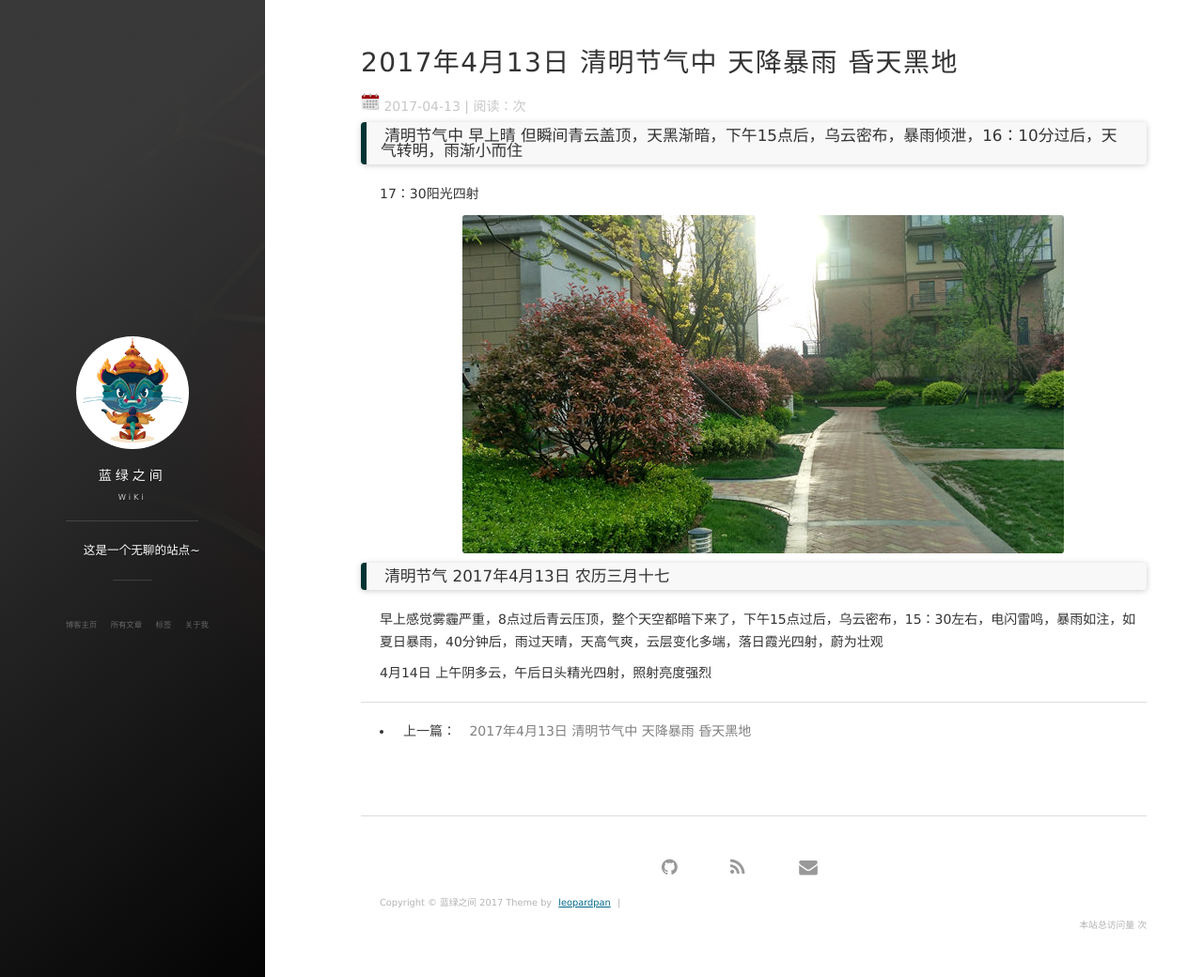
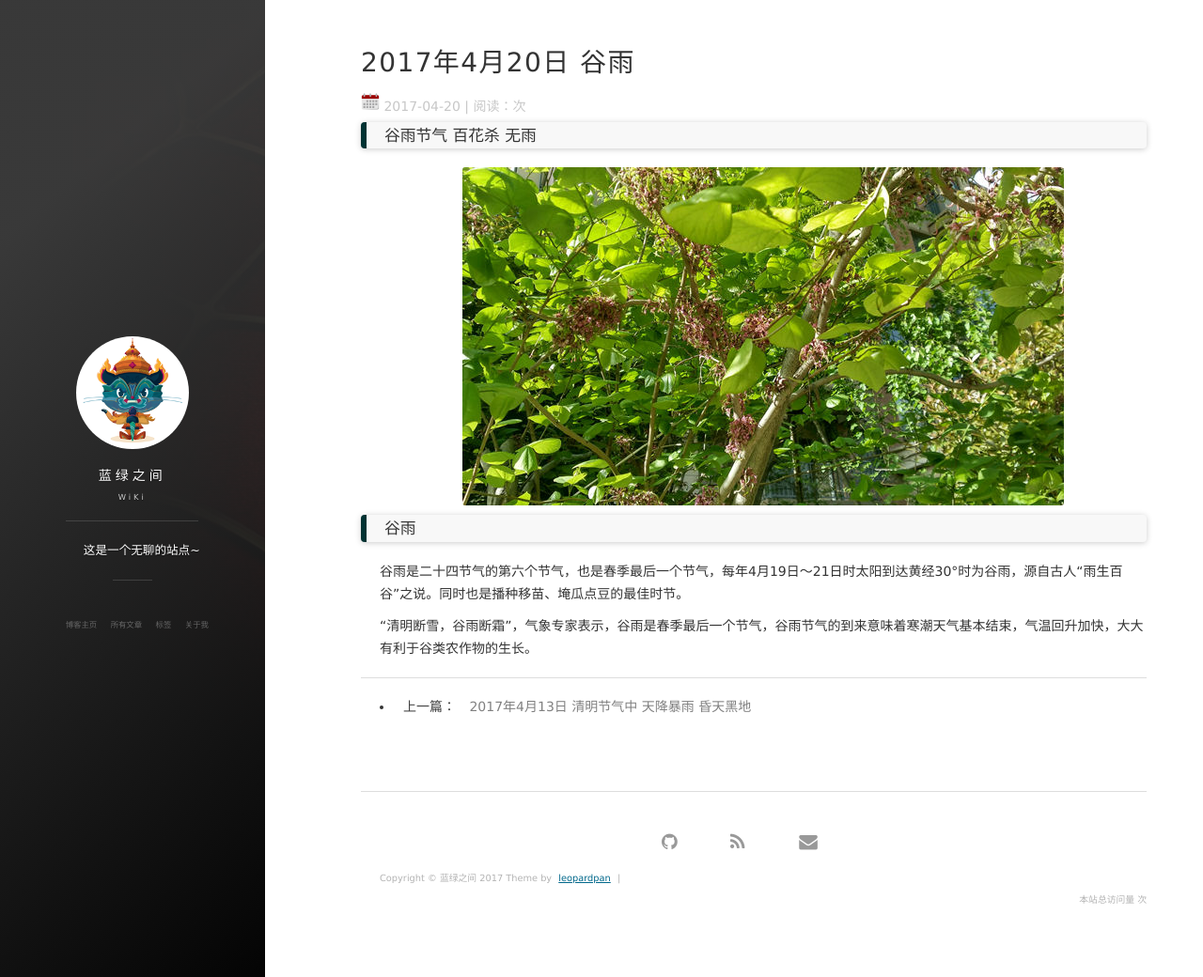
Before and after one commit to 15107355/wiki, a Jekyll site: the page built from _posts/2017-04-20-20170420.md, in a window 1280 px wide and 1040 px high. Shown: the whole window at 94% size. Built offline with Jekyll 4.4.1, drawn with Linux system fonts in a browser that asks for light colours; nearby versions of some CDN libraries; comment, search, counter and statistics services are not loaded.

Commit message:
2017年谷雨

```diff
--- a/_posts/2017-04-20-20170420.md
+++ b/_posts/2017-04-20-20170420.md
@@ -1,19 +1,17 @@
 ---
 layout: post
-title: 2017年4月13日 清明节气中 天降暴雨 昏天黑地
-date: 2017-04-13
+title: 2017年4月20日 谷雨
+date: 2017-04-20
 tag: 二十四节气
 ---
 
-### 清明节气中   早上晴 但瞬间青云盖顶，天黑渐暗，下午15点后，乌云密布，暴雨倾泄，16：10分过后，天气转明，雨渐小而住
+### 谷雨节气  百花杀 无雨
 
-17：30阳光四射
-
-![](/images/24/2017_4_13.jpg)
+![](/images/24/2017_4_20.jpg)
 
 
-### 清明节气  2017年4月13日 农历三月十七
+### 谷雨
 
-早上感觉雾霾严重，8点过后青云压顶，整个天空都暗下来了，下午15点过后，乌云密布，15：30左右，电闪雷鸣，暴雨如注，如夏日暴雨，40分钟后，雨过天晴，天高气爽，云层变化多端，落日霞光四射，蔚为壮观
+谷雨是二十四节气的第六个节气，也是春季最后一个节气，每年4月19日～21日时太阳到达黄经30°时为谷雨，源自古人“雨生百谷”之说。同时也是播种移苗、埯瓜点豆的最佳时节。
 
-4月14日 上午阴多云，午后日头精光四射，照射亮度强烈
+“清明断雪，谷雨断霜”，气象专家表示，谷雨是春季最后一个节气，谷雨节气的到来意味着寒潮天气基本结束，气温回升加快，大大有利于谷类农作物的生长。
```
